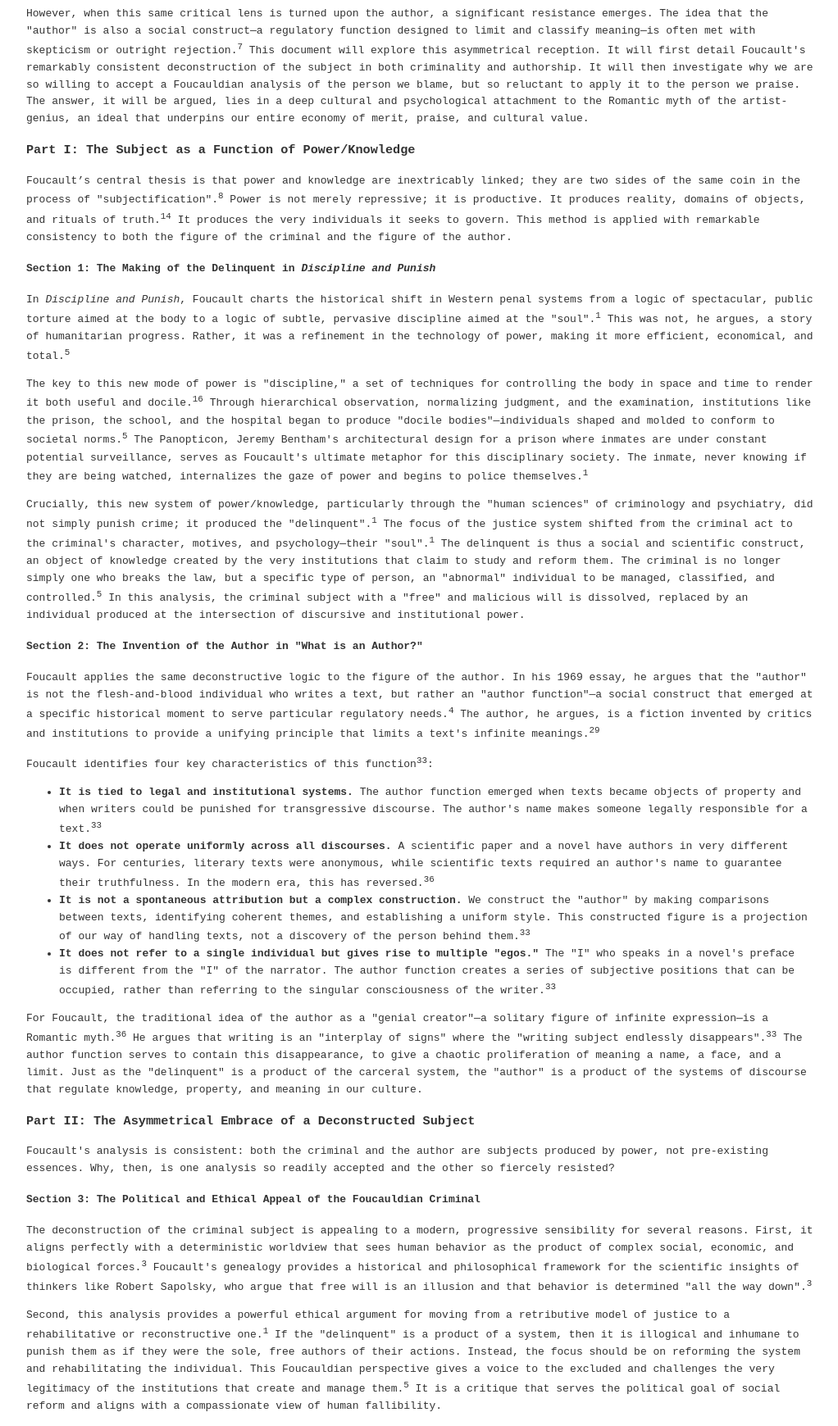
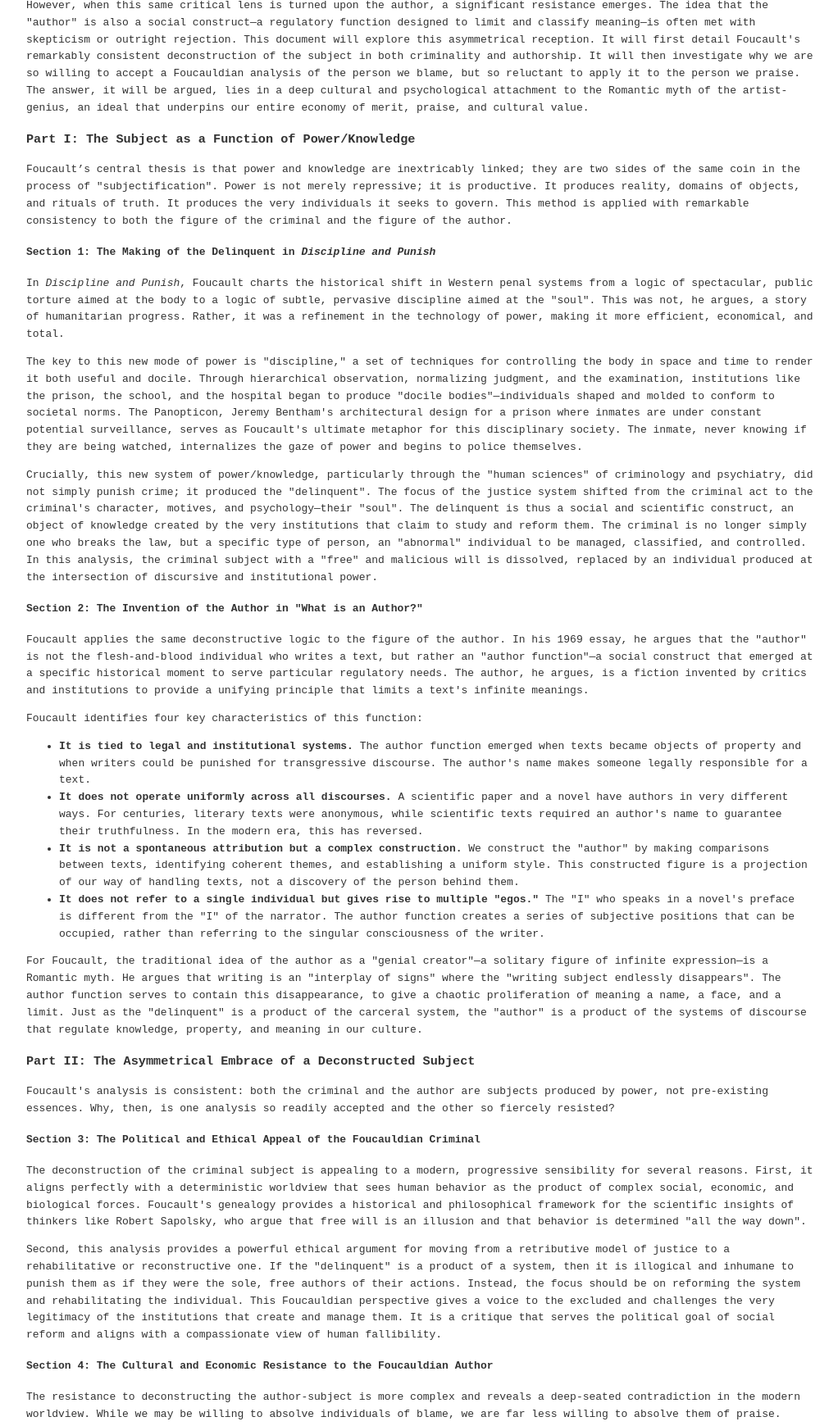
Before and after one commit to buildLittleWorlds/mind-machine-will, a plain HTML site: page foucault-reception.html in a window 1280 px wide. Shown: the part 547-2287 px from the top of the page at 82% size, without its empty margins (128-1150 px from the left). Drawn offline with Linux system fonts and the light colour scheme.

Commit message:
removed superscripts in foucault

```diff
--- a/foucault-reception.html
+++ b/foucault-reception.html
@@ -18,41 +18,41 @@
             <h2>The Subject in Question: Foucault's Consistent Critique and Its Contradictory Reception</h2>
 
             <h3>Introduction: The Foucauldian Method and Its Modern Paradox</h3>
-            <p>Michel Foucault remains a titan of critical thought precisely because of the consistency of his method. Across his diverse historical studies, from the asylum to the prison to the clinic, he relentlessly pursued a single project: to conduct a "genealogy of the modern soul" by demonstrating how the human subject is not a natural, pre-existing entity but a historical construct, an effect of specific and contingent systems of power and knowledge.<sup>1</sup> He sought to exorcise the "Cartesian ghost" from our understanding of human life, showing that our innermost selves—our desires, identities, and agency—are produced by external, social, and institutional forces.</p>
-            <p>Two of his most influential analyses, the study of the "delinquent" in <em>Discipline and Punish</em> and the "author" in "What is an Author?", perfectly exemplify this consistent approach. In both, he deconstructs a seemingly natural category of personhood, revealing it to be a "function" of discourse that serves to organize, regulate, and control society.<sup>4</sup> Yet, the reception of these parallel critiques presents a profound paradox, particularly in progressive and academic circles. Foucault's analysis of the criminal is often readily accepted; students and scholars alike are receptive to the idea that the "delinquent" is a social construct, a product of a carceral system that creates the very object it purports to manage.<sup>6</sup> This view aligns comfortably with a compassionate, systemic critique of the justice system.</p>
-            <p>However, when this same critical lens is turned upon the author, a significant resistance emerges. The idea that the "author" is also a social construct—a regulatory function designed to limit and classify meaning—is often met with skepticism or outright rejection.<sup>7</sup> This document will explore this asymmetrical reception. It will first detail Foucault's remarkably consistent deconstruction of the subject in both criminality and authorship. It will then investigate why we are so willing to accept a Foucauldian analysis of the person we blame, but so reluctant to apply it to the person we praise. The answer, it will be argued, lies in a deep cultural and psychological attachment to the Romantic myth of the artist-genius, an ideal that underpins our entire economy of merit, praise, and cultural value.</p>
+            <p>Michel Foucault remains a titan of critical thought precisely because of the consistency of his method. Across his diverse historical studies, from the asylum to the prison to the clinic, he relentlessly pursued a single project: to conduct a "genealogy of the modern soul" by demonstrating how the human subject is not a natural, pre-existing entity but a historical construct, an effect of specific and contingent systems of power and knowledge. He sought to exorcise the "Cartesian ghost" from our understanding of human life, showing that our innermost selves—our desires, identities, and agency—are produced by external, social, and institutional forces.</p>
+            <p>Two of his most influential analyses, the study of the "delinquent" in <em>Discipline and Punish</em> and the "author" in "What is an Author?", perfectly exemplify this consistent approach. In both, he deconstructs a seemingly natural category of personhood, revealing it to be a "function" of discourse that serves to organize, regulate, and control society. Yet, the reception of these parallel critiques presents a profound paradox, particularly in progressive and academic circles. Foucault's analysis of the criminal is often readily accepted; students and scholars alike are receptive to the idea that the "delinquent" is a social construct, a product of a carceral system that creates the very object it purports to manage. This view aligns comfortably with a compassionate, systemic critique of the justice system.</p>
+            <p>However, when this same critical lens is turned upon the author, a significant resistance emerges. The idea that the "author" is also a social construct—a regulatory function designed to limit and classify meaning—is often met with skepticism or outright rejection. This document will explore this asymmetrical reception. It will first detail Foucault's remarkably consistent deconstruction of the subject in both criminality and authorship. It will then investigate why we are so willing to accept a Foucauldian analysis of the person we blame, but so reluctant to apply it to the person we praise. The answer, it will be argued, lies in a deep cultural and psychological attachment to the Romantic myth of the artist-genius, an ideal that underpins our entire economy of merit, praise, and cultural value.</p>
 
             <h3>Part I: The Subject as a Function of Power/Knowledge</h3>
-            <p>Foucault’s central thesis is that power and knowledge are inextricably linked; they are two sides of the same coin in the process of "subjectification".<sup>8</sup> Power is not merely repressive; it is productive. It produces reality, domains of objects, and rituals of truth.<sup>14</sup> It produces the very individuals it seeks to govern. This method is applied with remarkable consistency to both the figure of the criminal and the figure of the author.</p>
+            <p>Foucault’s central thesis is that power and knowledge are inextricably linked; they are two sides of the same coin in the process of "subjectification". Power is not merely repressive; it is productive. It produces reality, domains of objects, and rituals of truth. It produces the very individuals it seeks to govern. This method is applied with remarkable consistency to both the figure of the criminal and the figure of the author.</p>
 
             <h4>Section 1: The Making of the Delinquent in <em>Discipline and Punish</em></h4>
-            <p>In <em>Discipline and Punish</em>, Foucault charts the historical shift in Western penal systems from a logic of spectacular, public torture aimed at the body to a logic of subtle, pervasive discipline aimed at the "soul".<sup>1</sup> This was not, he argues, a story of humanitarian progress. Rather, it was a refinement in the technology of power, making it more efficient, economical, and total.<sup>5</sup></p>
-            <p>The key to this new mode of power is "discipline," a set of techniques for controlling the body in space and time to render it both useful and docile.<sup>16</sup> Through hierarchical observation, normalizing judgment, and the examination, institutions like the prison, the school, and the hospital began to produce "docile bodies"—individuals shaped and molded to conform to societal norms.<sup>5</sup> The Panopticon, Jeremy Bentham's architectural design for a prison where inmates are under constant potential surveillance, serves as Foucault's ultimate metaphor for this disciplinary society. The inmate, never knowing if they are being watched, internalizes the gaze of power and begins to police themselves.<sup>1</sup></p>
-            <p>Crucially, this new system of power/knowledge, particularly through the "human sciences" of criminology and psychiatry, did not simply punish crime; it produced the "delinquent".<sup>1</sup> The focus of the justice system shifted from the criminal act to the criminal's character, motives, and psychology—their "soul".<sup>1</sup> The delinquent is thus a social and scientific construct, an object of knowledge created by the very institutions that claim to study and reform them. The criminal is no longer simply one who breaks the law, but a specific type of person, an "abnormal" individual to be managed, classified, and controlled.<sup>5</sup> In this analysis, the criminal subject with a "free" and malicious will is dissolved, replaced by an individual produced at the intersection of discursive and institutional power.</p>
+            <p>In <em>Discipline and Punish</em>, Foucault charts the historical shift in Western penal systems from a logic of spectacular, public torture aimed at the body to a logic of subtle, pervasive discipline aimed at the "soul". This was not, he argues, a story of humanitarian progress. Rather, it was a refinement in the technology of power, making it more efficient, economical, and total.</p>
+            <p>The key to this new mode of power is "discipline," a set of techniques for controlling the body in space and time to render it both useful and docile. Through hierarchical observation, normalizing judgment, and the examination, institutions like the prison, the school, and the hospital began to produce "docile bodies"—individuals shaped and molded to conform to societal norms. The Panopticon, Jeremy Bentham's architectural design for a prison where inmates are under constant potential surveillance, serves as Foucault's ultimate metaphor for this disciplinary society. The inmate, never knowing if they are being watched, internalizes the gaze of power and begins to police themselves.</p>
+            <p>Crucially, this new system of power/knowledge, particularly through the "human sciences" of criminology and psychiatry, did not simply punish crime; it produced the "delinquent". The focus of the justice system shifted from the criminal act to the criminal's character, motives, and psychology—their "soul". The delinquent is thus a social and scientific construct, an object of knowledge created by the very institutions that claim to study and reform them. The criminal is no longer simply one who breaks the law, but a specific type of person, an "abnormal" individual to be managed, classified, and controlled. In this analysis, the criminal subject with a "free" and malicious will is dissolved, replaced by an individual produced at the intersection of discursive and institutional power.</p>
 
             <h4>Section 2: The Invention of the Author in "What is an Author?"</h4>
-            <p>Foucault applies the same deconstructive logic to the figure of the author. In his 1969 essay, he argues that the "author" is not the flesh-and-blood individual who writes a text, but rather an "author function"—a social construct that emerged at a specific historical moment to serve particular regulatory needs.<sup>4</sup> The author, he argues, is a fiction invented by critics and institutions to provide a unifying principle that limits a text's infinite meanings.<sup>29</sup></p>
-            <p>Foucault identifies four key characteristics of this function<sup>33</sup>:</p>
+            <p>Foucault applies the same deconstructive logic to the figure of the author. In his 1969 essay, he argues that the "author" is not the flesh-and-blood individual who writes a text, but rather an "author function"—a social construct that emerged at a specific historical moment to serve particular regulatory needs. The author, he argues, is a fiction invented by critics and institutions to provide a unifying principle that limits a text's infinite meanings.</p>
+            <p>Foucault identifies four key characteristics of this function:</p>
             <ul>
-                <li><strong>It is tied to legal and institutional systems.</strong> The author function emerged when texts became objects of property and when writers could be punished for transgressive discourse. The author's name makes someone legally responsible for a text.<sup>33</sup></li>
-                <li><strong>It does not operate uniformly across all discourses.</strong> A scientific paper and a novel have authors in very different ways. For centuries, literary texts were anonymous, while scientific texts required an author's name to guarantee their truthfulness. In the modern era, this has reversed.<sup>36</sup></li>
-                <li><strong>It is not a spontaneous attribution but a complex construction.</strong> We construct the "author" by making comparisons between texts, identifying coherent themes, and establishing a uniform style. This constructed figure is a projection of our way of handling texts, not a discovery of the person behind them.<sup>33</sup></li>
-                <li><strong>It does not refer to a single individual but gives rise to multiple "egos."</strong> The "I" who speaks in a novel's preface is different from the "I" of the narrator. The author function creates a series of subjective positions that can be occupied, rather than referring to the singular consciousness of the writer.<sup>33</sup></li>
+                <li><strong>It is tied to legal and institutional systems.</strong> The author function emerged when texts became objects of property and when writers could be punished for transgressive discourse. The author's name makes someone legally responsible for a text.</li>
+                <li><strong>It does not operate uniformly across all discourses.</strong> A scientific paper and a novel have authors in very different ways. For centuries, literary texts were anonymous, while scientific texts required an author's name to guarantee their truthfulness. In the modern era, this has reversed.</li>
+                <li><strong>It is not a spontaneous attribution but a complex construction.</strong> We construct the "author" by making comparisons between texts, identifying coherent themes, and establishing a uniform style. This constructed figure is a projection of our way of handling texts, not a discovery of the person behind them.</li>
+                <li><strong>It does not refer to a single individual but gives rise to multiple "egos."</strong> The "I" who speaks in a novel's preface is different from the "I" of the narrator. The author function creates a series of subjective positions that can be occupied, rather than referring to the singular consciousness of the writer.</li>
             </ul>
-            <p>For Foucault, the traditional idea of the author as a "genial creator"—a solitary figure of infinite expression—is a Romantic myth.<sup>36</sup> He argues that writing is an "interplay of signs" where the "writing subject endlessly disappears".<sup>33</sup> The author function serves to contain this disappearance, to give a chaotic proliferation of meaning a name, a face, and a limit. Just as the "delinquent" is a product of the carceral system, the "author" is a product of the systems of discourse that regulate knowledge, property, and meaning in our culture.</p>
+            <p>For Foucault, the traditional idea of the author as a "genial creator"—a solitary figure of infinite expression—is a Romantic myth. He argues that writing is an "interplay of signs" where the "writing subject endlessly disappears". The author function serves to contain this disappearance, to give a chaotic proliferation of meaning a name, a face, and a limit. Just as the "delinquent" is a product of the carceral system, the "author" is a product of the systems of discourse that regulate knowledge, property, and meaning in our culture.</p>
 
             <h3>Part II: The Asymmetrical Embrace of a Deconstructed Subject</h3>
             <p>Foucault's analysis is consistent: both the criminal and the author are subjects produced by power, not pre-existing essences. Why, then, is one analysis so readily accepted and the other so fiercely resisted?</p>
 
             <h4>Section 3: The Political and Ethical Appeal of the Foucauldian Criminal</h4>
-            <p>The deconstruction of the criminal subject is appealing to a modern, progressive sensibility for several reasons. First, it aligns perfectly with a deterministic worldview that sees human behavior as the product of complex social, economic, and biological forces.<sup>3</sup> Foucault's genealogy provides a historical and philosophical framework for the scientific insights of thinkers like Robert Sapolsky, who argue that free will is an illusion and that behavior is determined "all the way down".<sup>3</sup></p>
-            <p>Second, this analysis provides a powerful ethical argument for moving from a retributive model of justice to a rehabilitative or reconstructive one.<sup>1</sup> If the "delinquent" is a product of a system, then it is illogical and inhumane to punish them as if they were the sole, free authors of their actions. Instead, the focus should be on reforming the system and rehabilitating the individual. This Foucauldian perspective gives a voice to the excluded and challenges the very legitimacy of the institutions that create and manage them.<sup>5</sup> It is a critique that serves the political goal of social reform and aligns with a compassionate view of human fallibility.</p>
+            <p>The deconstruction of the criminal subject is appealing to a modern, progressive sensibility for several reasons. First, it aligns perfectly with a deterministic worldview that sees human behavior as the product of complex social, economic, and biological forces. Foucault's genealogy provides a historical and philosophical framework for the scientific insights of thinkers like Robert Sapolsky, who argue that free will is an illusion and that behavior is determined "all the way down".</p>
+            <p>Second, this analysis provides a powerful ethical argument for moving from a retributive model of justice to a rehabilitative or reconstructive one. If the "delinquent" is a product of a system, then it is illogical and inhumane to punish them as if they were the sole, free authors of their actions. Instead, the focus should be on reforming the system and rehabilitating the individual. This Foucauldian perspective gives a voice to the excluded and challenges the very legitimacy of the institutions that create and manage them. It is a critique that serves the political goal of social reform and aligns with a compassionate view of human fallibility.</p>
 
             <h4>Section 4: The Cultural and Economic Resistance to the Foucauldian Author</h4>
             <p>The resistance to deconstructing the author-subject is more complex and reveals a deep-seated contradiction in the modern worldview. While we may be willing to absolve individuals of blame, we are far less willing to absolve them of praise.</p>
-            <p><strong>The Myth of the Genius and the Meritocracy:</strong> Our culture remains profoundly attached to the Romantic myth of the artist as a unique genius—a solitary, pioneering, and semi-divine creator.<sup>38</sup> This myth is the cornerstone of our meritocratic ideal, which holds that success is earned through individual talent and effort.<sup>47</sup> Foucault's argument that the author is a social function directly threatens this cherished belief. If the artist is not an originator but a node in a discursive network, then the entire basis for praise, reward, and merit is called into question. This is a far more destabilizing idea than questioning blame, as it challenges the moral justification for the success of our cultural heroes and, by extension, ourselves.<sup>3</sup></p>
-            <p><strong>Economic and Institutional Stakes:</strong> The "author function" is not just an idea; it is the legal and economic bedrock of the entire creative world.<sup>31</sup> Copyright law, publishing houses, galleries, and museums are all organized around the principle of the author as an originator and owner of property.<sup>33</sup> To accept Foucault's critique in its entirety would be to question the fundamental structures that assign value and distribute capital in the cultural field. While many are willing to critique the prison-industrial complex, far fewer are prepared to critique the "author-industrial complex" from which they derive cultural and often economic benefit.</p>
-            <p><strong>The Artist as a Figure of Power:</strong> Foucault's analysis reveals that the artist is not simply a figure of resistance against power, but is also a product of it. The "author function" is a mechanism of power that classifies and controls discourse.<sup>9</sup> The artist's position within the art world is shaped by a complex network of institutions, markets, and canons that confer legitimacy and value.<sup>23</sup> This is a more difficult truth to accept than the idea of the criminal as a pure victim of power. It suggests that even our figures of supposed freedom and transgression are themselves implicated in and produced by the very systems of power they might seek to critique.</p>
+            <p><strong>The Myth of the Genius and the Meritocracy:</strong> Our culture remains profoundly attached to the Romantic myth of the artist as a unique genius—a solitary, pioneering, and semi-divine creator. This myth is the cornerstone of our meritocratic ideal, which holds that success is earned through individual talent and effort. Foucault's argument that the author is a social function directly threatens this cherished belief. If the artist is not an originator but a node in a discursive network, then the entire basis for praise, reward, and merit is called into question. This is a far more destabilizing idea than questioning blame, as it challenges the moral justification for the success of our cultural heroes and, by extension, ourselves.</p>
+            <p><strong>Economic and Institutional Stakes:</strong> The "author function" is not just an idea; it is the legal and economic bedrock of the entire creative world. Copyright law, publishing houses, galleries, and museums are all organized around the principle of the author as an originator and owner of property. To accept Foucault's critique in its entirety would be to question the fundamental structures that assign value and distribute capital in the cultural field. While many are willing to critique the prison-industrial complex, far fewer are prepared to critique the "author-industrial complex" from which they derive cultural and often economic benefit.</p>
+            <p><strong>The Artist as a Figure of Power:</strong> Foucault's analysis reveals that the artist is not simply a figure of resistance against power, but is also a product of it. The "author function" is a mechanism of power that classifies and controls discourse. The artist's position within the art world is shaped by a complex network of institutions, markets, and canons that confer legitimacy and value. This is a more difficult truth to accept than the idea of the criminal as a pure victim of power. It suggests that even our figures of supposed freedom and transgression are themselves implicated in and produced by the very systems of power they might seek to critique.</p>
 
             <h3>Conclusion: The Challenge of a Consistent Critique</h3>
             <p>The asymmetrical reception of Foucault's work on criminality and authorship is not an intellectual failure on his part, but a revelation of our own ideological inconsistencies. We readily embrace a systemic, deterministic critique when it serves the compassionate goal of absolving individuals of blame. We resist that same critique when it threatens our deeply held beliefs in individual merit, praise, and the Romantic ideal of the artist as a self-creating genius.</p>
```
